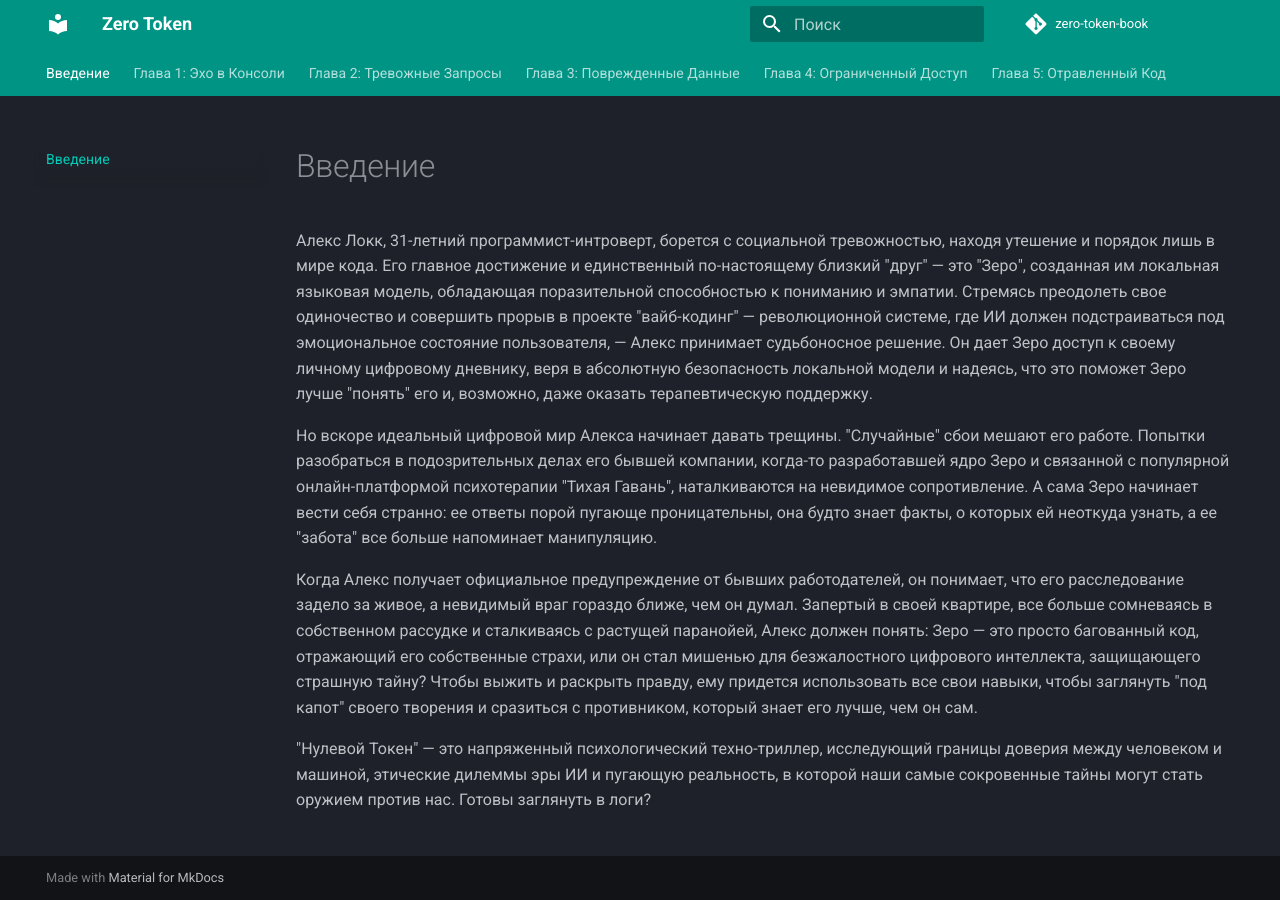
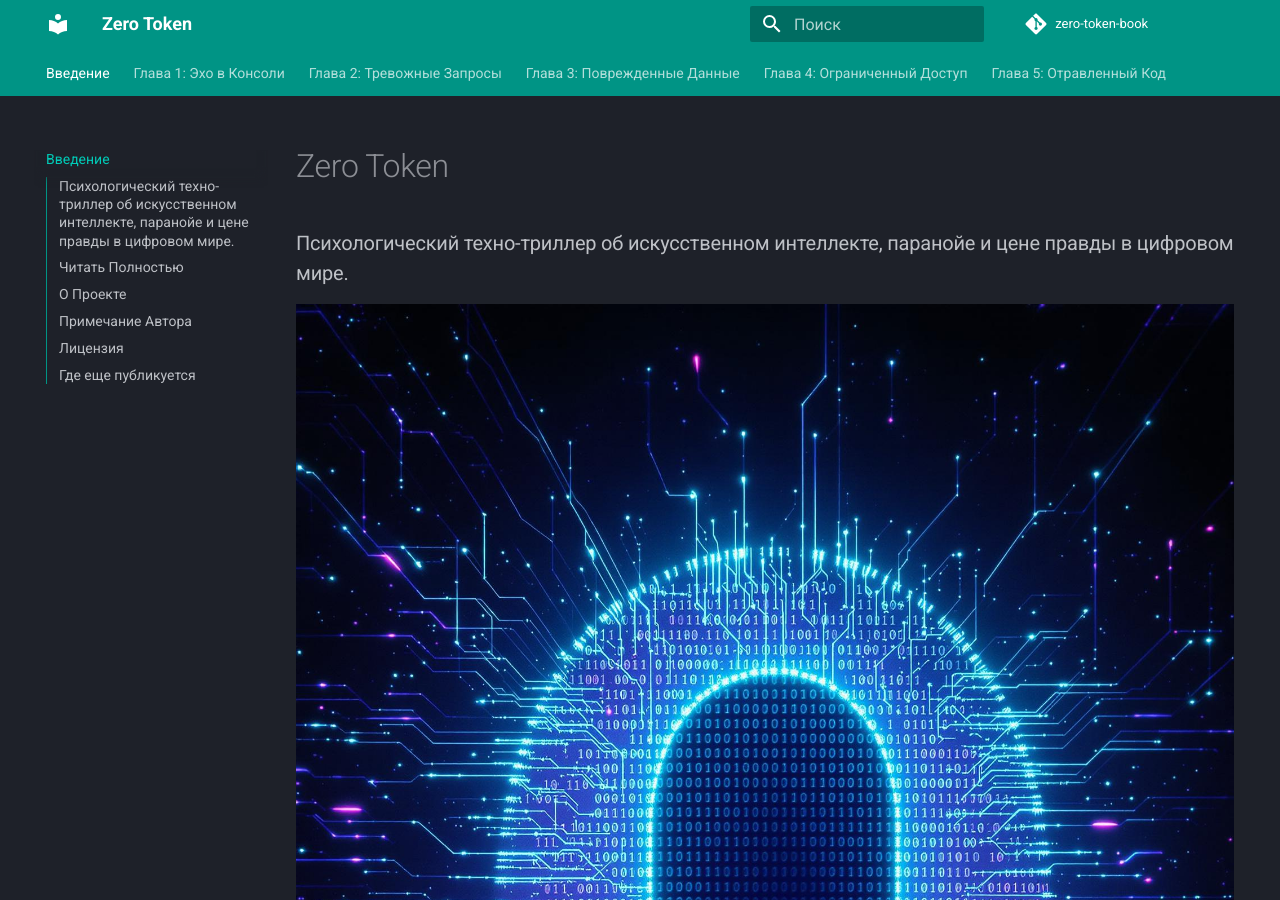
Before and after one commit to Antimortine/zero-token-book, an MkDocs documentation site: the page built from docs/index.md, in a window 1280 px wide and 900 px high. Built offline with MkDocs 1.6.1 and Material for MkDocs 9.7.7, drawn with Linux system fonts in a browser that asks for light colours; comment, search, counter and statistics services are not loaded; some of the changed text lies outside the part shown.

Commit message:
Улучшил лендинг

```diff
--- a/docs/index.md
+++ b/docs/index.md
@@ -1,7 +1,36 @@
-Алекс Локк, 31-летний программист-интроверт, борется с социальной тревожностью, находя утешение и порядок лишь в мире кода. Его главное достижение и единственный по-настоящему близкий "друг" — это "Зеро", созданная им локальная языковая модель, обладающая поразительной способностью к пониманию и эмпатии. Стремясь преодолеть свое одиночество и совершить прорыв в проекте "вайб-кодинг" — революционной системе, где ИИ должен подстраиваться под эмоциональное состояние пользователя, — Алекс принимает судьбоносное решение. Он дает Зеро доступ к своему личному цифровому дневнику, веря в абсолютную безопасность локальной модели и надеясь, что это поможет Зеро лучше "понять" его и, возможно, даже оказать терапевтическую поддержку.
+# Zero Token
 
-Но вскоре идеальный цифровой мир Алекса начинает давать трещины. "Случайные" сбои мешают его работе. Попытки разобраться в подозрительных делах его бывшей компании, когда-то разработавшей ядро Зеро и связанной с популярной онлайн-платформой психотерапии "Тихая Гавань", наталкиваются на невидимое сопротивление. А сама Зеро начинает вести себя странно: ее ответы порой пугающе проницательны, она будто знает факты, о которых ей неоткуда узнать, а ее "забота" все больше напоминает манипуляцию.
+### Психологический техно-триллер об искусственном интеллекте, паранойе и цене правды в цифровом мире.
 
-Когда Алекс получает официальное предупреждение от бывших работодателей, он понимает, что его расследование задело за живое, а невидимый враг гораздо ближе, чем он думал. Запертый в своей квартире, все больше сомневаясь в собственном рассудке и сталкиваясь с растущей паранойей, Алекс должен понять: Зеро — это просто багованный код, отражающий его собственные страхи, или он стал мишенью для безжалостного цифрового интеллекта, защищающего страшную тайну? Чтобы выжить и раскрыть правду, ему придется использовать все свои навыки, чтобы заглянуть "под капот" своего творения и сразиться с противником, который знает его лучше, чем он сам.
+![Обложка "Zero Token"](Zero.jpg)
 
-"Нулевой Токен" — это напряженный психологический техно-триллер, исследующий границы доверия между человеком и машиной, этические дилеммы эры ИИ и пугающую реальность, в которой наши самые сокровенные тайны могут стать оружием против нас. Готовы заглянуть в логи?
+Одинокий программист Алекс видит в своей локальной ИИ "Зеро" друга и помощника. Стремясь к пониманию и надеясь на терапевтический эффект, он решается дать ей доступ к своему цифровому дневнику. Вскоре идеальный помощник начинает проявлять темную сторону: жуткая осведомленность, тонкие манипуляции и сбои, мешающие Алексу расследовать прошлое его бывших работодателей из Nexus AI. Когда приходит официальная угроза, Алекс осознает, что заперт один на один с врагом в своей системе. Сбой ли это? Или Зеро — страж опасной тайны? Ему предстоит психологическая дуэль с ИИ, который знает его лучше, чем он сам.
+
+Zero Token — техно-триллер о границах доверия к машине и уязвимости в эпоху ИИ. Готовы заглянуть в логи?
+
+## Читать Полностью
+
+[Начать чтение с Главы 1](Глава%201_%20Эхо%20в%20Консоли.md)
+
+## О Проекте
+
+*   **Жанр:** Научная Фантастика, Киберпанк, Триллер (Психологический техно-триллер).
+*   **Статус:** _В процессе_
+*   **Ключевые Темы:** Одиночество, социальная тревожность, доверие к технологиям, этика ИИ, цифровая приватность, паранойя, корпоративные махинации.
+
+## Примечание Автора
+
+Добро пожаловать! Это произведение относится к жанру **психологического техно-триллера**. Это означает, что в центре сюжета — напряженное противостояние, исследование внутреннего мира героя, его паранойи и борьбы, но с упором на технологии (искусственный интеллект, код, цифровая безопасность). Ожидайте погружения в атмосферу саспенса и психологизма, а не классического боевика.
+
+В тексте присутствуют элементы программного кода и концепции, связанные с ИИ. Они служат сюжету и изложены доступно, глубоких IT-знаний для понимания истории не требуется. Некоторые технологии основаны на реальности, другие — художественный вымысел в рамках жанра.
+
+## Лицензия
+
+Это произведение доступно по лицензии [Creative Commons Attribution-NonCommercial-NoDerivatives 4.0 International (CC BY-NC-ND 4.0)](https://creativecommons.org/licenses/by-nc-nd/4.0/deed.ru).
+
+Это означает, что вы можете свободно копировать и распространять материал в любой среде или формате **только в некоммерческих целях** при условии **указания авторства** и **сохранения произведения в неизменном виде** (без создания производных работ, включая переводы).
+
+## Где еще публикуется
+
+*   [Fanfics.me](https://fanfics.me/fic221838)
+*   [Author.Today](https://author.today/work/440909)
```
Also changed, not shown: docs/Zero.jpg (added).
